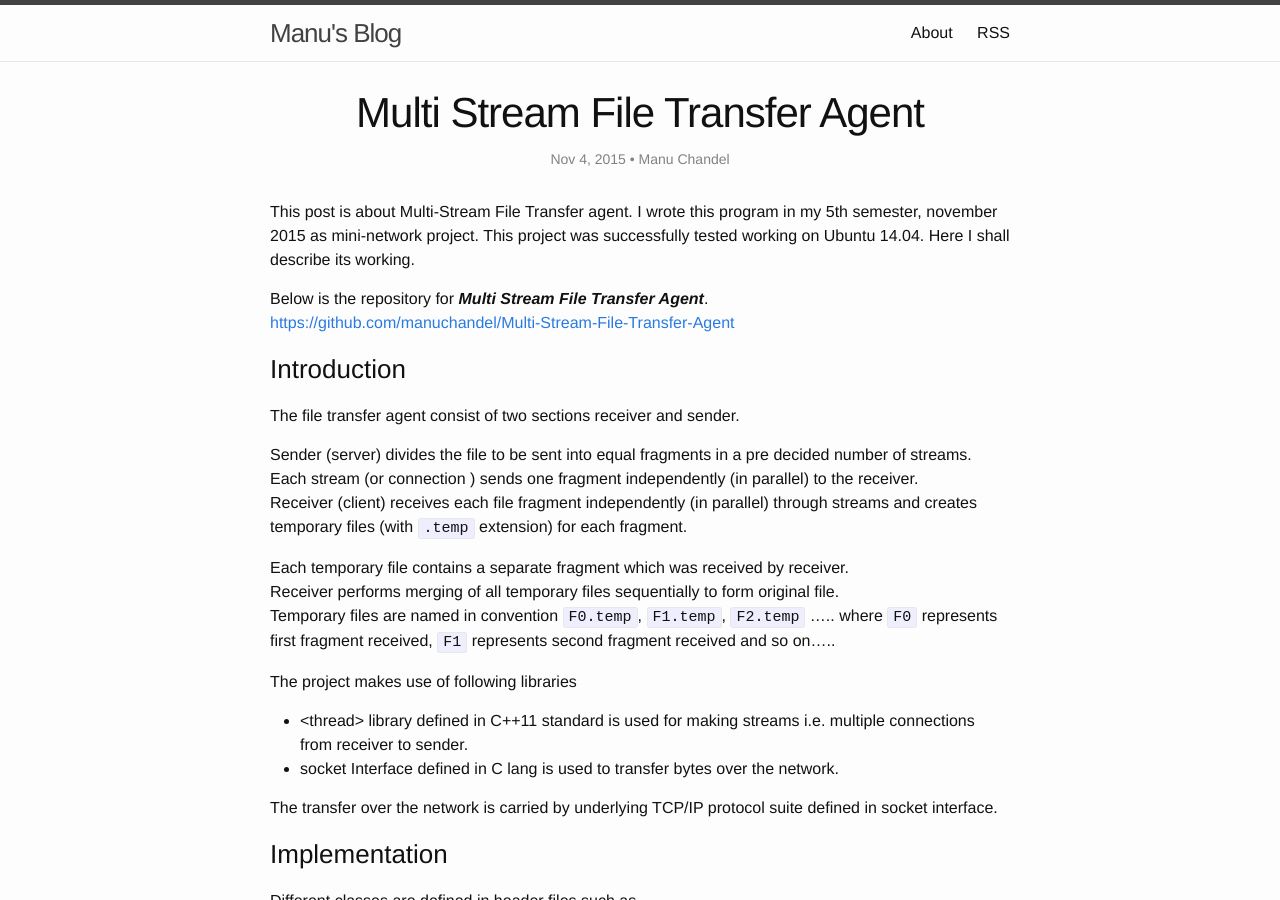
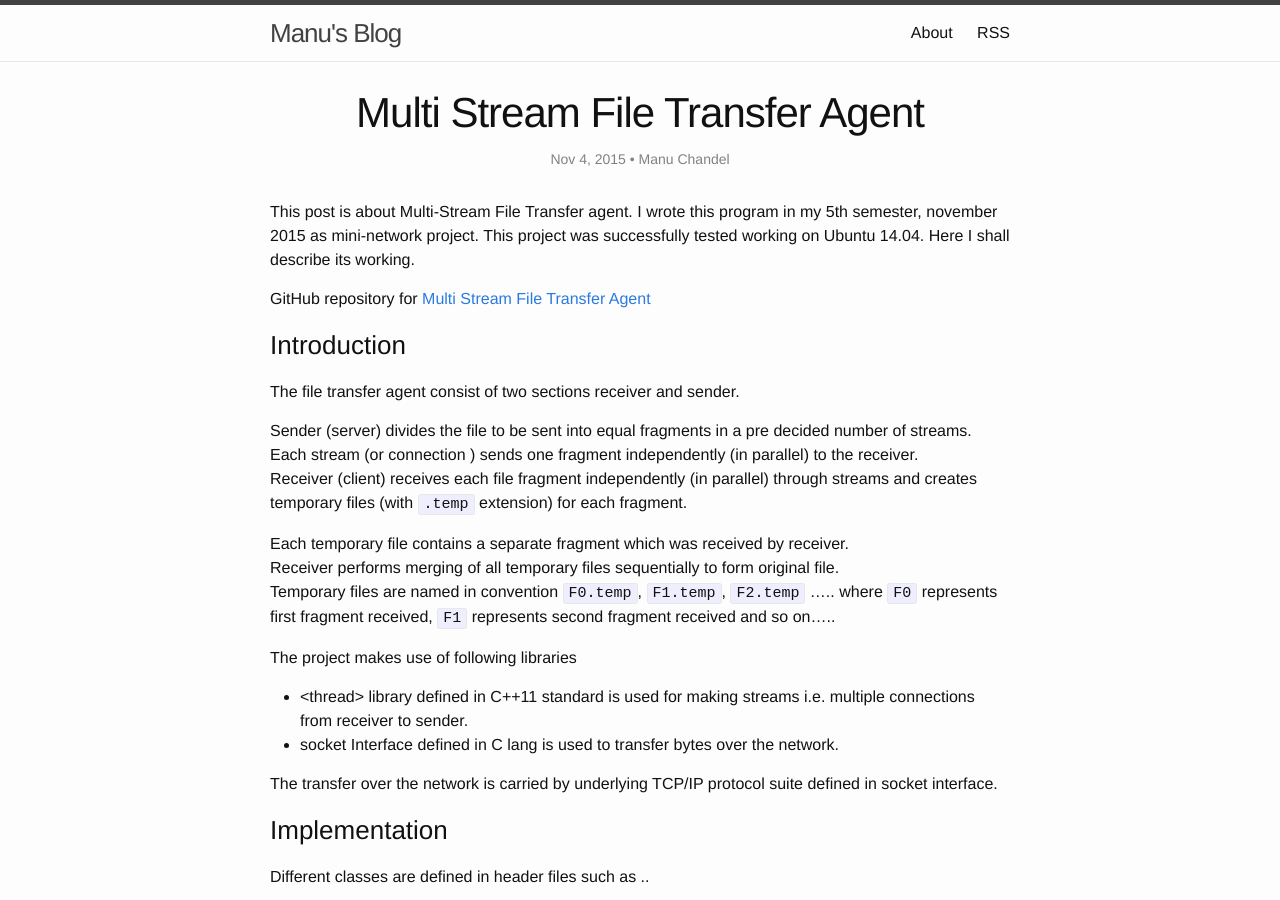
Before and after one commit to manuchandel/manuchandel.github.io, a Jekyll site: the page built from _posts/2015-11-04-multistreamFileTransfer.md, in a window 1280 px wide and 900 px high. Built offline with Jekyll 4.4.1, drawn with Linux system fonts in a browser that asks for light colours; nearby versions of some CDN libraries; comment, search, counter and statistics services are not loaded.

Commit message:
modified repository link

```diff
--- a/_posts/2015-11-04-multistreamFileTransfer.md
+++ b/_posts/2015-11-04-multistreamFileTransfer.md
@@ -6,8 +6,7 @@ excerpt : A file transfer program written in cpp, which uses multiple streams in
 ---
 This post is about Multi-Stream File Transfer agent. I wrote this program in my 5th semester, november 2015 as mini-network project. This project was successfully tested working on Ubuntu 14.04. Here I shall describe its working.<br>
 
-Below is the repository for __*Multi Stream File Transfer Agent*__.<br>
-<https://github.com/manuchandel/Multi-Stream-File-Transfer-Agent>
+GitHub repository for [Multi Stream File Transfer Agent](https://github.com/manuchandel/Multi-Stream-File-Transfer-Agent)
 
 ### Introduction
 
```
